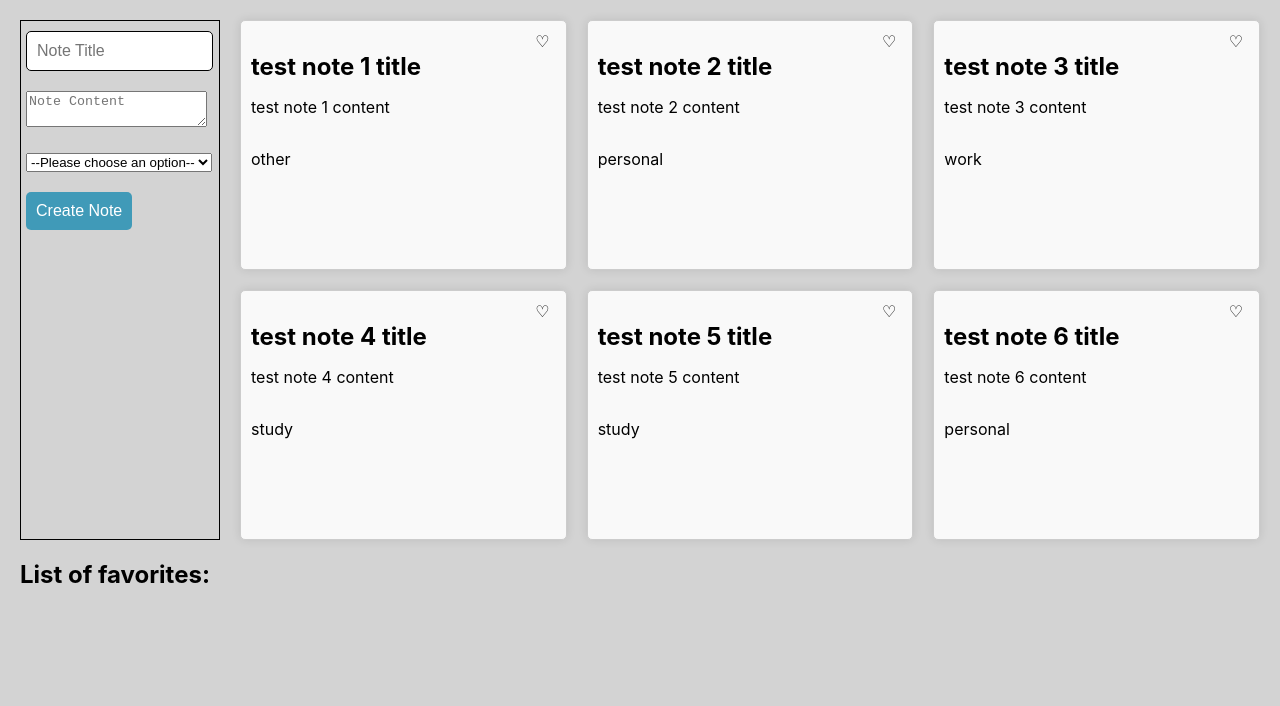
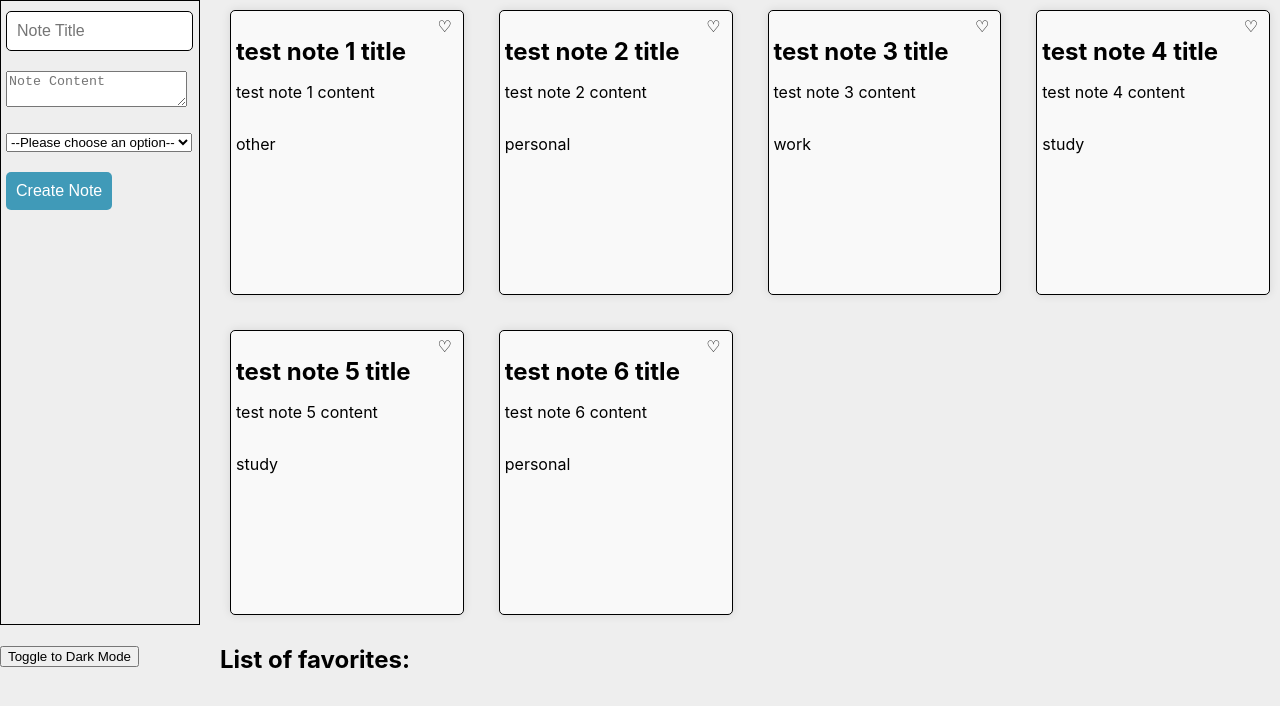
Before and after one commit to Flippun/CSE-110-LAB-2, a React (Create React App) app in the folder my-app/: page / in a window 1280 px wide. Shown: the top 706 px of the page. Built offline with nearby package versions, Linux system fonts and the light colour scheme.

Commit message:
Exercise 4 Done

```diff
--- a/my-app/src/App.css
+++ b/my-app/src/App.css
@@ -1,24 +1,47 @@
-.note-individual {
-    border: 1px solid black;
-    display: "flex";
+:root {
+    --background-light: #eeeeee;
+    --foreground-light: #000000;
+    --border-light: black;
+    --note-item-background-light: #f9f9f9;
+    --button-background-light: rgb(64, 154, 184);
+    --button-hover-background-light: rgb(106, 175, 198);
+
+    --background-dark: #222222;
+    --foreground-dark: #ffffff;
+    --border-dark: #444444;
+    --note-item-background-dark: #333333;
+    --button-background-dark: rgb(80, 154, 184);
+    --button-hover-background-dark: rgb(106, 175, 198);
+}
+
+
+body {
+    margin: 0px;
+    background-color: var(--background-light);
+    color: var(--foreground-light);
+}
+
+.dark-mode {
+    background-color: var(--background-dark);
+    color: var(--foreground-dark);
+}
+
+.app-container {
+    display: flex;
+    flex-direction: column;
+    min-height: 100vh
+}
+
+.note-form {
+    display: flex;
+    border: 1px solid var(--border-light);
     flex-direction: column;
 }
 
-.app-container {
-    display: "flex";
+.note-individual {
+    border: 1px solid var(--border-light);
+    display: flex;
     flex-direction: column;
-}
-
-.note-form {
-    display: "flex";
-    border: 1px solid black;
-    flex-direction: column;
-}
-
-body {
-    margin: 20px;
-    background-color: lightgrey;
-    color: black;
 }
 
 .app-container {
@@ -34,21 +57,28 @@ body {
 }
 
 .notes-grid {
+    flex-grow: 1;
     display: grid;
     grid-template-columns: repeat(auto-fill, minmax(250px, 1fr));
     grid-auto-rows: minmax(250px, auto);
-    gap: 20px;
+    gap: 15px;
 }
 
 .note-item {
     display: flex;
     flex-direction: column;
-    border: 1px solid #ccc;
-    padding: 10px;
+    border: 1px solid var(--border-light);
+    padding: 5px;
+    margin: 10px;
     border-radius: 5px;
-    background-color: #f9f9f9;
+    background-color: var(--note-item-background-light);
     box-shadow: 0px 0px 10px rgba(0, 0, 0, 0.1);
-    /* cursor: pointer; */
+    cursor: pointer;
+}
+
+.dark-mode .note-item {
+    border: 1px solid var(--border-dark);
+    background-color: var(--note-item-background-dark);
 }
 
 .notes-header {
@@ -78,24 +108,33 @@ h2 {
 
 input {
     border-radius: 5px;
-    border: 1px solid black;
+    border: 1px solid var(--border-light);
     padding: 10px;
     font-size: 16px;
     width: 165px;
 }
 
+.dark-mode input {
+    border: 1px solid var(--border-dark);
+}
+
 .note-form button {
     border-radius: 5px;
-    background-color: rgb(64, 154, 184);
+    background-color: var(--button-background-light);
     border: none;
     padding: 10px;
     font-size: 16px;
     color: white;
 }
 
-.note-form button:hover {
+.note-form button:hover,
+.dark-mode .note-form button:hover {
     background-color: rgb(106, 175, 198);
     cursor: pointer;
+}
+
+.dark-mode .note-form button {
+    background-color: var(--button-background-dark);
 }
 
 .edit-buttons {
--- a/my-app/src/App.tsx
+++ b/my-app/src/App.tsx
@@ -1,5 +1,6 @@
 import './App.css';
 import React, { useState, useEffect} from 'react';
+import { ThemeContext, themes } from './themeContext';
 import { Note } from "./types"; // Import the Label type from the appropriate module
 import { dummyNotesList } from "./constants"; // Import the dummyNotesList from the appropriate module
 
@@ -7,6 +8,13 @@ import { dummyNotesList } from "./constants"; // Import the dummyNotesList from
 function App() {
     const [notes, setNotes] = useState(dummyNotesList);
     const [favoriteNotes, setFavoriteNotes] = useState<Note[]>([]);
+
+    const [currentTheme, setCurrentTheme] = useState(themes.light);
+
+    const toggleTheme = () => {
+        setCurrentTheme(currentTheme === themes.light ? themes.dark : themes.light);
+    };
+
 
      // Toggle the favorite status of a note
     const toggleFavorite = (noteId: number) => {
@@ -26,7 +34,8 @@ function App() {
     };
 
     return (
-    <div className='app-container'>
+    <ThemeContext.Provider value={currentTheme}>
+    <div className={`app-container ${currentTheme === themes.dark ? 'dark-mode' : ''}`}>
         <form className="note-form">
             <div><input placeholder="Note Title" ></input></div>
 
@@ -61,6 +70,12 @@ function App() {
             ))}
         </div>
 
+        <div className="theme-button">
+            <button onClick={toggleTheme}>
+            Toggle to {currentTheme === themes.light ? "Dark" : "Light"} Mode
+            </button>
+        </div>
+
         {/* New Section to display just the titles of favorited notes */}
         <div className="favorites-list">
             <h2>List of favorites:</h2>
@@ -70,8 +85,7 @@ function App() {
                 ))}
             </ul>
         </div>
-   </div>
-
+   </div></ThemeContext.Provider>
  );
 }
 
```
Also changed, not shown: my-app/src/hooksExercise.tsx (+0 -20 lines).
